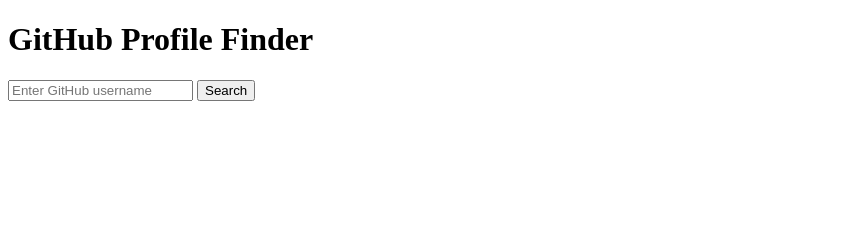
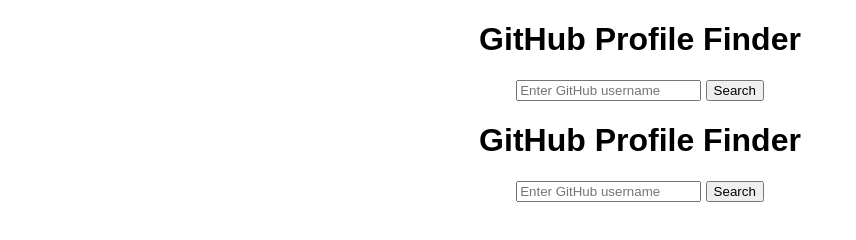
Before and after one commit to Vrushabhsalvi/Github-Profile-Finder, a plain HTML site: page Github-Profile-Finder/index.html in a window 1280 px wide. Shown: the whole page, without its empty margins (0-856 px from the left). Drawn offline with Linux system fonts and the light colour scheme.

Commit message:
Add new HTML structure with improved styling and layout for GitHub Profile Finder

```diff
--- a/Github-Profile-Finder/index.html
+++ b/Github-Profile-Finder/index.html
@@ -24,3 +24,46 @@
 </body>
 
 </html>
+<!DOCTYPE html>
+<html lang="en">
+
+<head>
+
+<meta charset="UTF-8">
+<meta name="viewport" content="width=device-width, initial-scale=1.0">
+
+<title>GitHub Profile Finder | Vrushabh Salvi</title>
+
+<link rel="stylesheet" href="vrushabh-style.css">
+
+</head>
+
+<body>
+
+<div class="container">
+
+<h1>GitHub Profile Finder</h1>
+
+<div class="search-box">
+
+<input
+type="text"
+id="search"
+placeholder="Enter GitHub username"
+/>
+
+<button onclick="getProfile()">
+Search
+</button>
+
+</div>
+
+<div id="profile"></div>
+
+</div>
+
+<script src="script.js"></script>
+
+</body>
+
+</html>
```
